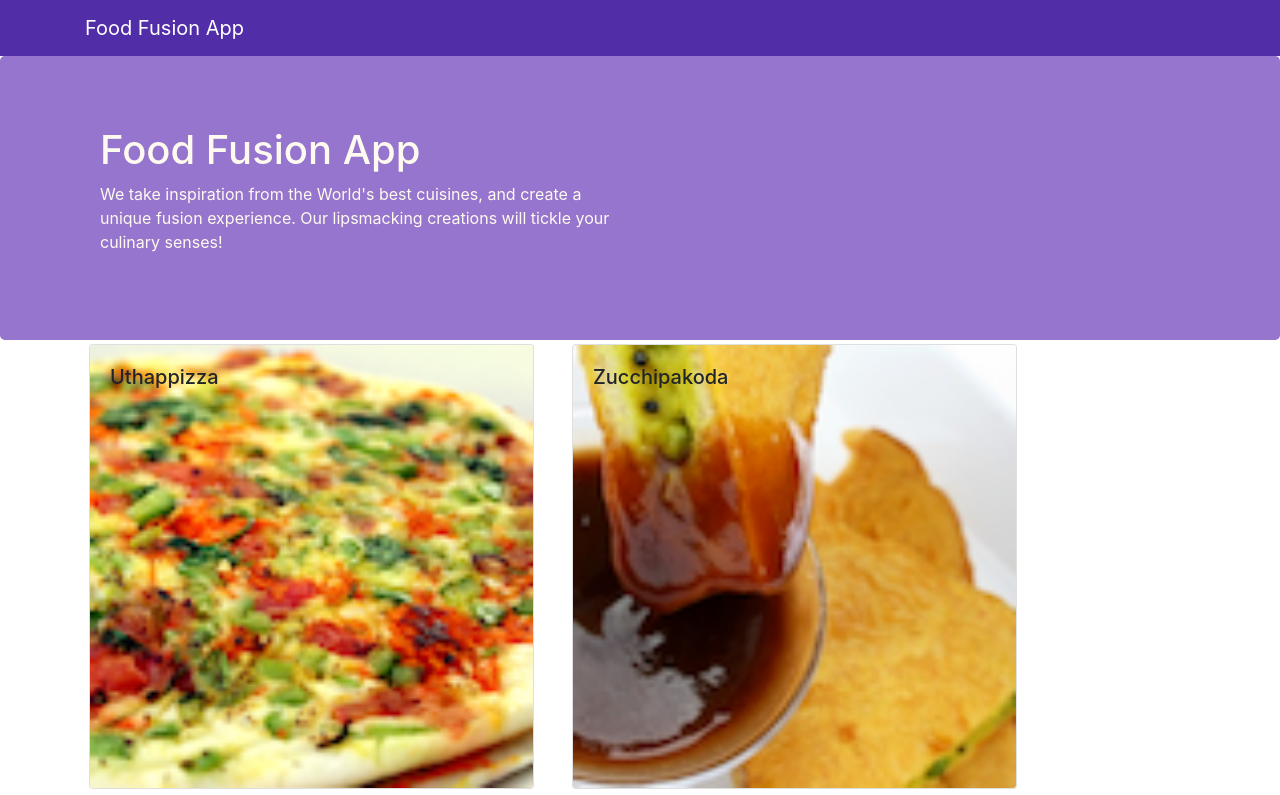
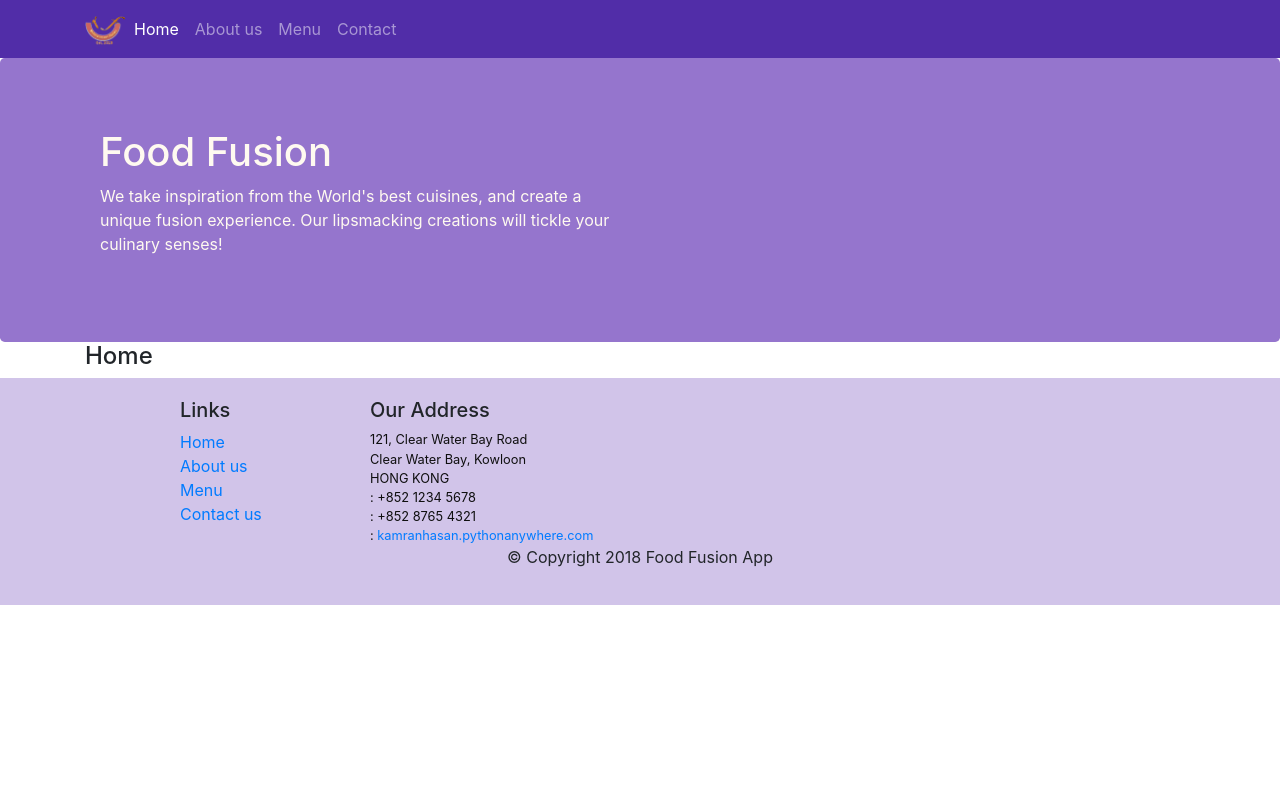
Before and after one commit to kamranhasan/React-Menu-App, a React (Create React App) app: page /home in a window 1280 px wide. Shown: the top 795 px of the page. Built offline with nearby package versions, Linux system fonts and the light colour scheme; the HTML template or start-up script is replaced by a standard one.

Commit message:
React Router

```diff
--- a/package.json
+++ b/package.json
@@ -12,6 +12,7 @@
     "react": "^16.13.1",
     "react-dom": "^16.13.1",
     "react-popper": "0.9.2",
+    "react-router-dom": "^5.1.2",
     "react-scripts": "3.4.1",
     "reactstrap": "5.0.0"
   },
--- a/src/App.js
+++ b/src/App.js
@@ -1,14 +1,16 @@
 import React, { Component } from 'react';
 import Main from "./Components/MainComponent";
 import './App.css';
-
+import { BrowserRouter } from 'react-router-dom';
 class App extends Component {
 
   render(){
   return (
+    <BrowserRouter>
     <div>
       <Main />
     </div>
+    </BrowserRouter>
   );
 }
 }
--- a/src/Components/FooterComponent.js
+++ b/src/Components/FooterComponent.js
@@ -1,4 +1,6 @@
 import React from "react";
+import { Link } from 'react-router-dom';
+
 
 function Footer(props){
     return(
@@ -8,10 +10,10 @@
                 <div className="col-4 offset-1 col-sm-2">
                     <h5>Links</h5>
                     <ul className="list-unstyled">
-                        <li><a href="#">Home</a></li>
-                        <li><a href="#">About</a></li>
-                        <li><a href="#">Menu</a></li>
-                        <li><a href="contactus.html">Contact</a></li>
+                        <li><Link to='/home'>Home</Link></li>
+                        <li><Link to='/aboutus'>About us</Link></li>
+                        <li><Link to='/menu'>Menu</Link></li>
+                        <li><Link to='/contactus'>Contact us</Link></li>
                     </ul>
                 </div>
                 <div className="col-7 col-sm-5">
--- a/src/Components/HeaderComponent.js
+++ b/src/Components/HeaderComponent.js
@@ -1,23 +1,67 @@
 import React, { Component } from 'react';
-import { Navbar, NavbarBrand, Jumbotron } from "reactstrap";
-
+import { Navbar, NavbarBrand,Nav,NavbarToggler,Collapse,NavItem, Jumbotron } from "reactstrap";
+import { NavLink } from 'react-router-dom';
 
 class Header extends Component{
-
+    constructor(props){
+        super(props);
+        this.state = {
+            isNavOpen: false,
+        }
+        this.toggleNav = this.toggleNav.bind(this);
+    }
+    toggleNav(){
+        this.setState(
+        {
+            isNavOpen: !this.state.isNavOpen,
+        }
+        );
+    }
 
     render(){
         return(
             <>
-        <Navbar dark color=''>
+        <Navbar dark expand='md'>
             <div className='container'>
-             <NavbarBrand href='/'>Food Fusion App</NavbarBrand>
+            <NavbarToggler onClick={this.toggleNav} />
+            <NavbarBrand className='mr-auto' href='/'>
+                <img src='assets/images/logo.png' width='41' height='30' alt="Food Fusion"/>
+            </NavbarBrand>
+            <Collapse isOpen={this.state.isNavOpen} navbar>
+            <Nav navbar>
+                <NavItem>
+                    <NavLink className='nav-link' to="/home">
+                        <span className='fa fa-home fa-lg'></span>
+                        Home
+                    </NavLink>
+                </NavItem>
+                <NavItem>
+                    <NavLink className='nav-link' to="/aboutus">
+                        <span className='fa fa-info fa-lg'></span>
+                        About us
+                    </NavLink>
+                </NavItem>
+                <NavItem>
+                    <NavLink className='nav-link' to="/menu">
+                        <span className='fa fa-list fa-lg'></span>
+                        Menu
+                    </NavLink>
+                </NavItem>
+                <NavItem>
+                    <NavLink className='nav-link' to="/contactus">
+                        <span className='fa fa-address-card fa-lg'></span>
+                        Contact
+                    </NavLink>
+                </NavItem>
+            </Nav>
+            </Collapse>
             </div>
         </Navbar>
         <Jumbotron>
             <div className="container">
                 <div className='row row-header'>
                     <div className='col-12 col-sm-6'>
-                        <h1>Food Fusion App</h1>
+                        <h1>Food Fusion</h1>
                         <p>We take inspiration from the World's best cuisines, and create a unique fusion experience. Our lipsmacking creations will tickle your culinary senses!</p>
                     </div>
                 </div>
--- /dev/null
+++ b/src/Components/HomeComponent.js
@@ -0,0 +1,10 @@
+import React from 'react';
+
+function Home(props){
+    return(
+        <div className='container'>
+            <h4>Home</h4>
+        </div>
+    );
+}
+export default Home;
--- a/src/Components/MainComponent.js
+++ b/src/Components/MainComponent.js
@@ -4,6 +4,8 @@
 import { DISHES } from '../shared/dishes';
 import Header from "./HeaderComponent";
 import Footer from "./FooterComponent";
+import Home from './HomeComponent';
+import { Switch,Route,Redirect } from 'react-router-dom';
 
 
 class Main extends Component {
@@ -20,10 +22,20 @@
   }
 
   render(){
+      const HomePage= () =>{
+          return (
+              <Home />
+          );
+      }
   return (
     <div>
       <Header />
-      <Menu dishes={this.state.dishes} onClick={ (dishId) => this.onDishSelect(dishId) } />
+      <Switch>
+          <Route path='/home' component={HomePage} />
+          <Route exact path='/menu' component={() => <Menu dishes={this.state.dishes} onClick={ (dishId) => this.onDishSelect(dishId) } />} />
+          <Redirect to='/home' />
+      </Switch>
+
       <DishDetail selectedDish={this.state.dishes.filter((dish) => dish.id === this.state.selectedDish)[0] }/>
       <Footer />
     </div>
```
Also changed, not shown: 1 other file (tests, documents, lock files or other folders).
